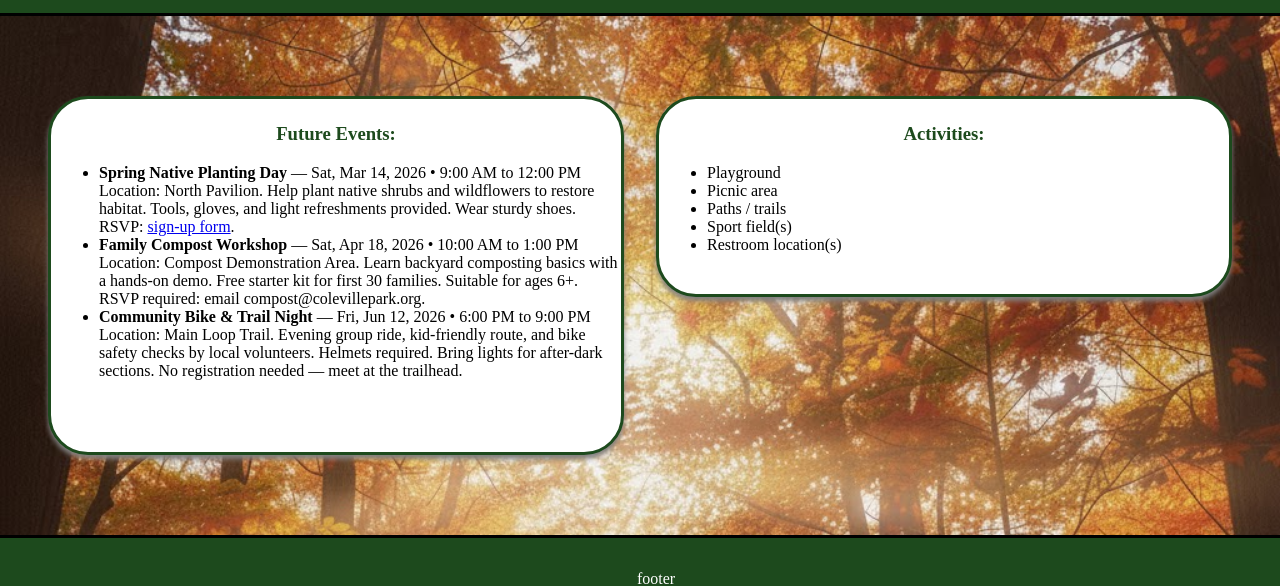
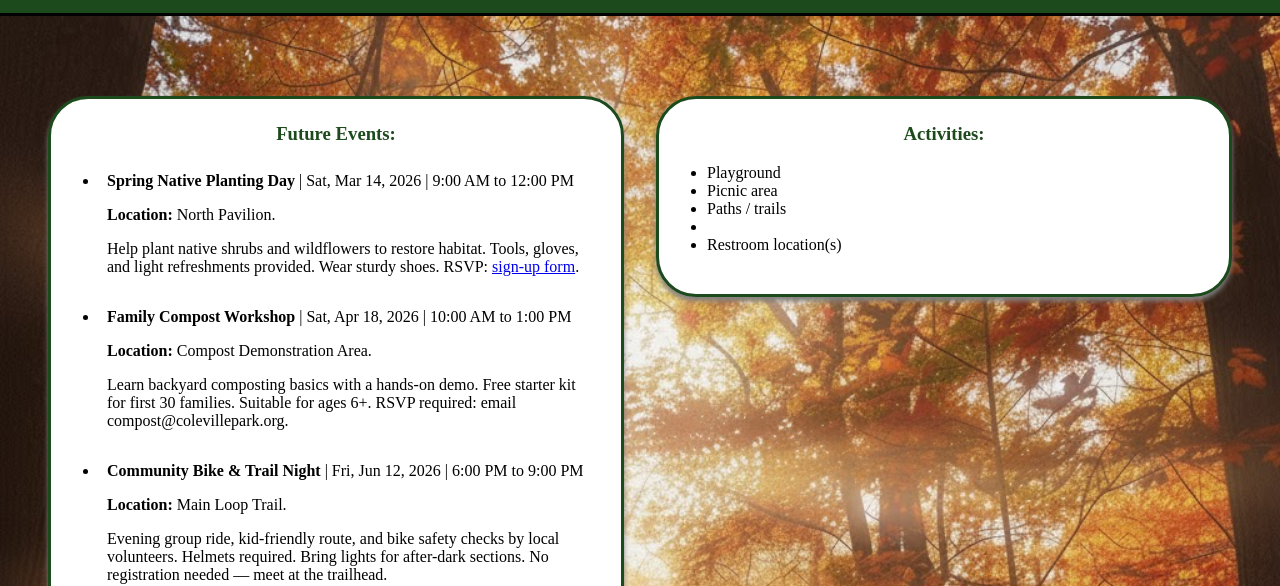
Before and after one commit to colet9-prog/PARK-PROJECT, a plain HTML site: page activities.html in a window 1280 px wide. Shown: the part 214-800 px from the top of the page. Drawn offline with Linux system fonts and the light colour scheme.

Commit message:
12.2.25 comit

```diff
--- a/GPST.css
+++ b/GPST.css
@@ -313,6 +313,14 @@ footer {
     padding: .5em 0;
 }
 
+/* --- Activity Styles */
+
+.events-calendar ul li{
+    padding: .5em;
+    margin-right:1em;
+}
+
+
 /* --- About Styles --- */
 
 
--- a/activities.html
+++ b/activities.html
@@ -35,16 +35,27 @@
             <h3>Future Events:</h3>
             <ul>
               <li>
-    <strong>Spring Native Planting Day</strong> — Sat, Mar 14, 2026 • 9:00 AM to 12:00 PM<br>
-    Location: North Pavilion. Help plant native shrubs and wildflowers to restore habitat. Tools, gloves, and light refreshments provided. Wear sturdy shoes. RSVP: <a href="#">sign-up form</a>.
+
+                <strong>Spring Native Planting Day</strong> | Sat, Mar 14, 2026 | 9:00 AM to 12:00 PM<br>
+
+                <p><strong>Location:</strong> North Pavilion.</p>
+
+                <p>Help plant native shrubs and wildflowers to restore habitat. Tools, gloves, and light refreshments provided. Wear sturdy shoes. RSVP: <a href="#">sign-up form</a>.</p>
               </li>
               <li>
-    <strong>Family Compost Workshop</strong> — Sat, Apr 18, 2026 • 10:00 AM to 1:00 PM<br>
-    Location: Compost Demonstration Area. Learn backyard composting basics with a hands-on demo. Free starter kit for first 30 families. Suitable for ages 6+. RSVP required: email compost@colevillepark.org.
+
+                <strong>Family Compost Workshop</strong> | Sat, Apr 18, 2026 | 10:00 AM to 1:00 PM<br>
+
+                <p><strong>Location:</strong> Compost Demonstration Area.</p>
+
+                <p>Learn backyard composting basics with a hands-on demo. Free starter kit for first 30 families. Suitable for ages 6+. RSVP required: email compost@colevillepark.org.</p>
               </li>
               <li>
-    <strong>Community Bike & Trail Night</strong> — Fri, Jun 12, 2026 • 6:00 PM to 9:00 PM<br>
-    Location: Main Loop Trail. Evening group ride, kid-friendly route, and bike safety checks by local volunteers. Helmets required. Bring lights for after-dark sections. No registration needed — meet at the trailhead.
+                <strong>Community Bike & Trail Night</strong> | Fri, Jun 12, 2026 | 6:00 PM to 9:00 PM<br>
+
+                <p><strong>Location:</strong> Main Loop Trail.</p>
+
+                <p>Evening group ride, kid-friendly route, and bike safety checks by local volunteers. Helmets required. Bring lights for after-dark sections. No registration needed — meet at the trailhead.</p>
               </li>
             </ul>
             <p class="calendar-placeholder"></p>
@@ -56,7 +67,7 @@
                     <li>Playground</li>
                     <li>Picnic area</li>
                     <li>Paths / trails</li>
-                    <li>Sport field(s)</li>
+                    <li></li>
                     <li>Restroom location(s)</li>
                 </ul>
             </div>
```
Lines whose indentation alone changed are shown as unchanged.
